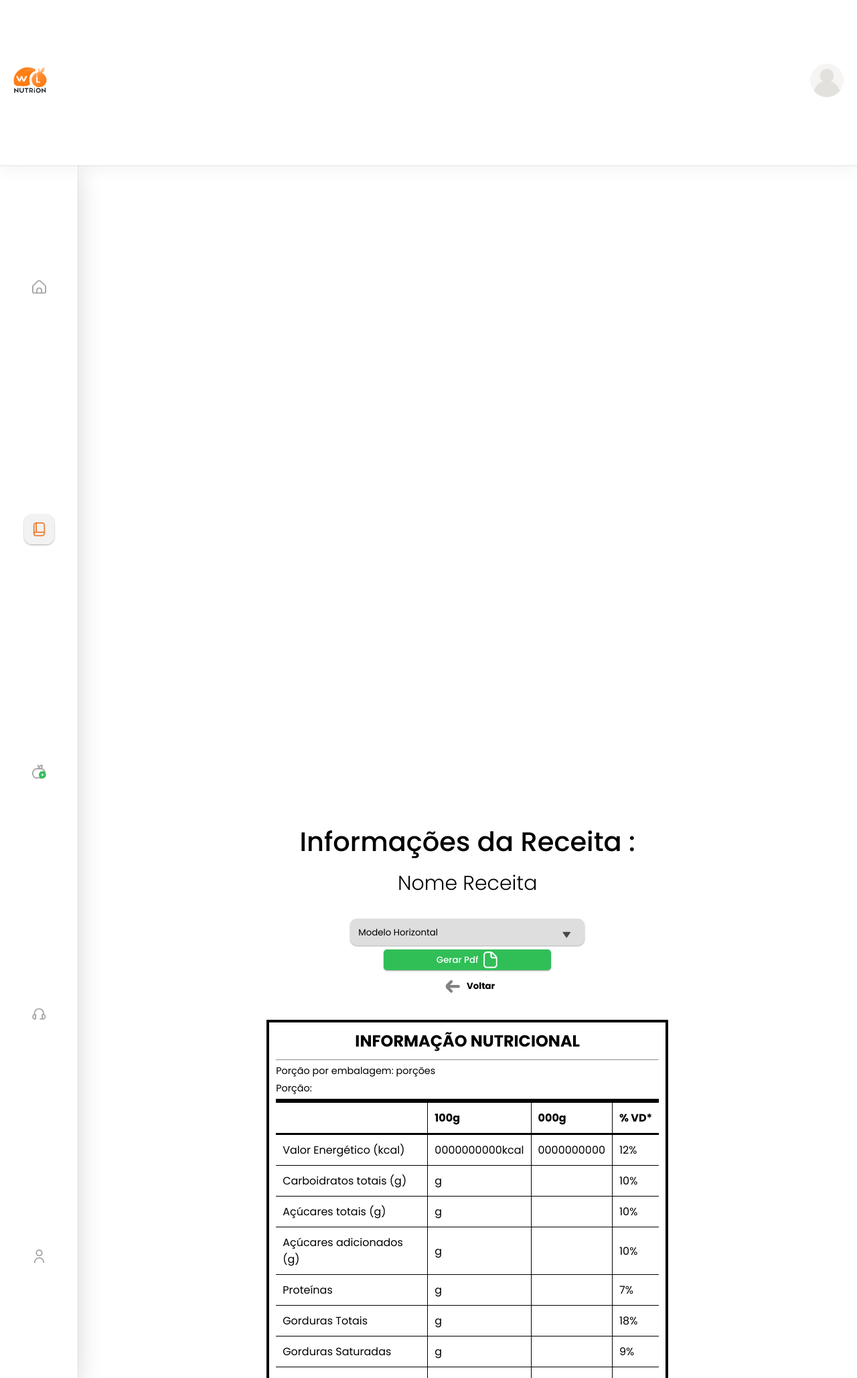
After one commit to TheJoaoVitorio/WLN-Django, a Django app: page /app/visualizareceita/ in a window 1280 px wide. The commit adds this page. Shown: the whole page at 67% size. Run offline with Django 5.2, Linux system fonts and the light colour scheme; some libraries are stand-ins or nearby versions.

Commit message:
btn_visualizarReceita

```diff
--- /dev/null
+++ b/app/templates/tabelaPreView.html
@@ -0,0 +1,217 @@
+{% load static %}
+{% load pwa %}
+{% progressive_web_app_meta %}
+<!DOCTYPE html>
+<html lang="en">
+<head>
+    <meta charset="UTF-8">
+    <meta name="viewport" content="width=device-width, initial-scale=1.0">
+    <link rel="stylesheet" href="https://cdnjs.cloudflare.com/ajax/libs/jquery/3.7.1/jquery.min.js">
+    <link href='https://unpkg.com/boxicons@2.1.4/css/boxicons.min.css' rel='stylesheet'>
+
+    <link rel="stylesheet" href="{% static 'css/tab_PreView.css'%}">
+    <link rel="stylesheet" href="{% static 'css/style.css'%}">
+    <link href="https://fonts.googleapis.com/css2?family=Poppins:ital,wght@0,100;0,200;0,300;0,400;0,500;0,600;0,700;0,800;0,900;1,100;1,200;1,300;1,400;1,500;1,600;1,700;1,800;1,900&display=swap" rel="stylesheet">
+    <link rel="shortcut icon" href="{% static 'img/short-icon.png'%}">
+
+    <title>WLN_Rotulos_ VER_VERTICAL</title>
+</head>
+<body>
+    <nav class="container-navbar">
+        <div class="navbar-content">
+            <div class="logo">
+                <a href="{% url 'home' %}">
+                    <img src="{% static 'img/logo.png'%}">
+                </a>
+            </div>
+            <div class="logo user-navbar">
+                <a href="{% url 'minha-conta' %}">
+                    <img src="{% static 'img/user.png'%}">
+                </a>
+            </div>
+        </div>
+    </nav>
+
+    <div class="container-pai-de-todos">
+        <div class="container-principal flex">
+            <div class="nav-left">
+                <div class="nav-items-lateral">
+                    <div class="item-lateral ">
+                        <a href="{% url 'home' %}">
+                            <img id="image-sidebar" src="{% static 'img/home.png'%}">
+                        </a>
+                    </div>
+
+                    <div class="item-lateral active">
+                        <a href="{% url 'receitas' %}">
+                            <img id="image-sidebar" src="{% static 'img/receita-active.png'%}">
+                        </a>
+                    </div>
+
+                    <div class="item-lateral">
+                        <a href="{% url 'meus-ingredientes' %}">
+                            <img id="image-sidebar" src="{% static 'img/ingredientes.png'%}">
+                        </a>
+                    </div>
+
+                    <div class="item-lateral">
+                        <a href="{% url 'contate-nos' %} ">
+                            <img id="image-sidebar" src="{% static 'img/fi-rr-headset.png'%}">
+                        </a>
+                    </div>
+
+                    <div class="item-lateral">
+                        <a href=" {% url 'minha-conta' %} ">
+                            <img id="image-sidebar" src="{% static 'img/fi-rr-user.png'%}">
+                        </a>
+                    </div>
+                </div>
+            </div>
+<!--############################################################ TABELA PREVIEW ############################################################################# -->
+
+            <div class="container-pai-rotulo">
+                <div id="div_campos">
+                    <div class="content-rotulos">
+                        <div><h1 class="view_text1"> Informações da Receita :</h1></div>
+                        <div class="nome_receita" ><h2 class="text_nome_receita"> Nome Receita </h2></div>
+
+                            <div class="selectModelosRotulos">
+                                <div>
+                                    <div class="div-pai-select-form4">
+                                        <select class="inputForm2 select-btn4"  id="selectOptionModeloTabela">
+                                            <option value="ModeloHorizontal">Modelo Horizontal</option>
+                                            <option value="ModeloVertical">Modelo Vertical</option>
+                                            <option value="ModeloLinear">Modelo Linear</option>
+                                        </select>
+                                        <div class="arrow-select-modelos-preview">
+                                            <i class='bx bxs-down-arrow'></i>
+                                        </div>
+                                    </div>
+                                </div>
+
+
+
+
+                        <div class="btn-submit-receita_preview">
+                            <button id="btnGerarReceita" type="submit" class="btn-verde btn-gerar-pdf">Gerar Pdf <img width="25px" src="{% static 'img/fi-rr-file.png'%}"> </button>
+                            <a class="roda_voltar_preview"   href="{% url 'receitas'%}">
+                                <button style="background: no-repeat; font-weight: 700; color: 838383;" type="button" class="btn-voltar-preview">
+
+                                    <img src="{% static 'img/fi-sr-arrow-small-right.png'%}">
+                                    Voltar
+                                </button>
+                            </a>
+                        </div>
+                    </div>
+                </div>
+
+                    <div class="tabela-nutricional-preview">
+                        <h2>INFORMAÇÃO NUTRICIONAL</h2>
+                        <hr>
+                        <p>Porção por embalagem: <span id="porcoesEmbTabela"></span> porções</p>
+                        <p>Porção: <span id="porcaoTabela"></span> <span id="medidaCaseiraTabela"></span> </p>
+                        <hr id="linhaGrossaTabelaNutricional">
+                        <table>
+                            <thead>
+                                <tr>
+                                    <th></th>
+                                    <th>100g</th>
+                                    <th>000g</th>
+                                    <th>% VD*</th>
+                                </tr>
+                            </thead>
+                            <tbody style="border: none;">
+                                <tr>
+                                    <td>Valor Energético (kcal)</td>
+                                    <td>0000000000kcal</td> <!-- kcal g -->
+                                    <td>0000000000</td>
+                                    <td>12%</td>
+                                </tr>
+                                <tr>
+                                    <td>Carboidratos totais (g)</td>
+                                    <td>g</td> <!-- carboidratos  g -->
+                                    <td></td>
+                                    <td>10%</td>
+                                </tr>
+                                <tr>
+                                    <td>Açúcares totais (g)</td>
+                                    <td>g</td> <!-- acucar totais g -->
+                                    <td></td>
+                                    <td>10%</td>
+                                </tr>
+                                <tr>
+                                    <td >Açúcares adicionados (g)</td>
+                                    <td>g</td> <!-- acucar adicionado g -->
+                                    <td></td>
+                                    <td>10%</td>
+                                </tr>
+                                <tr>
+                                    <td>Proteínas</td>
+                                    <td>g</td> <!-- proteinas g -->
+                                    <td></td>
+                                    <td>7%</td>
+                                </tr>
+                                <tr>
+                                    <td>Gorduras Totais</td>
+                                    <td>g</td> <!-- gorduras totais g -->
+                                    <td></td>
+                                    <td>18%</td>
+                                </tr>
+                                <tr>
+                                    <td>Gorduras Saturadas</td>
+                                    <td>g</td> <!-- gorduras saturadas g -->
+                                    <td></td>
+                                    <td>9%</td>
+                                </tr>
+                                <tr>
+                                    <td>Gorduras Trans</td>
+                                    <td>g</td> <!-- gorduras trans g -->
+                                    <td></td>
+                                    <td>**</td>
+                                </tr>
+                                <tr>
+                                    <td>Fibra Alimentar</td>
+                                    <td>g</td> <!-- fibra g -->
+                                    <td></td>
+                                    <td>8%</td>
+                                </tr>
+                                <tr>
+                                    <td>Sódio</td>
+                                    <td>mg</td> <!-- sodio mg -->
+                                    <td></td>
+                                    <td>12%</td>
+                                </tr>
+                            </tbody>
+                        </table>
+                        <hr id="linhaFinaTabelaNutricional">
+                        <p>*Percentual de valores diários fornecidos pela porção.</p>
+
+                        <div class="containerListaItensTabela">
+                            <div class="listaIngredientesTabela flex">
+                                <h2>INGREDIENTES:</h2>
+                                <!-- NOME DOS INGREDIENTES É ADICIONADO AQUI -->
+                            </div>
+                            <div class="listaAlergenicosTabela flex ">
+                                <h2>ALERGÊNICOS:</h2>
+                                <!-- NOME DOS ALERGENICOS É ADICIONADO AQUI -->
+
+                            </div>
+                        </div>
+                    </div>
+
+
+
+
+                </div>
+            </div>
+        </div>
+
+    </div>
+
+    <script src="https://ajax.googleapis.com/ajax/libs/jquery/5.5.1/jquery.min.js"></script>
+    <script src="https://code.jquery.com/jquery-3.2.1.slim.min.js"></script>
+    <script src="https://maxcdn.bootstrapcdn.com/bootstrap/4.0.0/js/bootstrap.min.js"></script>
+    <script src="{% static 'js/timerMessage.js' %}"></script>
+    <script src="{% static 'js/show-btn.js' %}"></script>
+</body>
+</html>
--- a/app/urls.py
+++ b/app/urls.py
@@ -2,6 +2,7 @@ from django.urls import path
 from . import views
 from usuarios.views import gerenciarConta
 from django.urls import reverse
+
 
 urlpatterns = [
     path('home/', views.home, name='home'),
@@ -12,6 +13,8 @@ urlpatterns = [
     path('criandoreceita/postReceita/',views.cadastraReceita, name='cadastra-receita'),
     path('criandoreceita/postIngredientesReceita/', views.cadastraIngredientesReceita, name='cadastra-ingredientes-receita'),
     path('criandoreceita/postAlergenicosReceita/', views.cadastraAlergenicosReceita, name='cadastra-alergenicos-receita'),
+    path('visualizareceita/',views.ver_receita, name='ver_receita_page' ),
+
 
     path('criandoreceita/getTabelaNutricional/<str:modeloTabela>', views.getTabelaNutricional, name='get-tabela-nutricional'),
 
--- a/app/views.py
+++ b/app/views.py
@@ -458,6 +458,22 @@ def editar_ingrediente(request, Ingrediente_id):
         messages.add_message(request, constants.ERROR, f"Erro inesperado: {e}")
         return redirect('/app/meusingredientes/')
 
+
+###### Funcao para alimentar a tabela de visualizar receita #######
+@login_required(login_url='/usuarios/login/')
+def visualizar_receita(request, receita_id):
+    # Busca a receita pelo ID
+    vereceita = get_object_or_404(Receita, id= receita_id)
+
+    # Renderiza a página com a receita específica
+    return render(request, 'visualizar_receita.html', {
+        {'receita': ver_receita},
+    })
+
+###### FIM Funcao para alimentar a tabela de visualizar receita #####
+
+
+
 @login_required(login_url='/usuarios/login/')
 def getMeusIngredientes(request):
     if request.user.is_authenticated:
@@ -536,3 +552,6 @@ def criarAlergenico(request):
             return
 
         return
+
+def ver_receita(request):
+    return render( request, 'tabelaPreView.html')
--- a/templates/static/css/style.css
+++ b/templates/static/css/style.css
@@ -1233,7 +1233,7 @@ img.email{
     }
 
     .tabela-nutricional tbody tr{
-        border:2px solid red;
+        /*border:2px solid red;*/
     }
 
     .tabela-nutricional tbody td {
@@ -1465,7 +1465,7 @@ th{
 
 /* BOTÃO CRIAR INGREDIENTES*/
 .btnCriarIngrediente{
-    width: 100px;
+    width: 106px;
     padding: 6px;
     cursor: pointer;
     font-weight: 600;
@@ -1818,7 +1818,7 @@ textarea:focus{
     background: #F0F0F0;
     border-radius: 6px;
 
-    max-width: 95%;
+    max-width: 85%;
     width: 400px;
     display: flex;
     justify-content: center;
--- /dev/null
+++ b/templates/static/css/tab_PreView.css
@@ -0,0 +1,182 @@
+/*STYLE SITE*/
+.container-principal {}
+/*STYLE DA TABELA VERTICAL */
+/*##################################################################################*/
+
+.logoTabela{
+
+}
+.arrow-select-modelos-preview {
+    font-size: 14px;
+    position: absolute;
+    top: 15px;
+    right: 20px;
+    color: #474747;
+}
+
+
+.nome_receita{
+    width: 100%;
+    padding: 10px;
+    text-align: center;
+    font-size: 20px;
+
+}
+.text_nome_receita{
+    font-weight: 300;
+}
+.view_text1{
+    font-weight: 500;
+    white-space:nowrap;
+}
+
+.btn-submit-receita_preview button{
+    width: 250px;
+    margin-top: 6px;
+    display: flex;
+    justify-content: center;
+    align-items: center;
+    font-weight: 500;
+    cursor: pointer;
+    gap: 5px;
+    font-family: "Poppins";
+    border: none;
+    border-radius: 5px;
+}
+.btn-voltar-preview{
+    display: flex   ;
+}
+.roda_voltar_preview{
+    text-decoration: none;
+}
+.pai-select{
+    margin-block: 25px;
+}
+.containerListaItensTabela {
+    max-width: 600px;
+    width: 100%;
+    text-align: left; /* Alinha texto à esquerda */
+    margin-top: 20px;
+}
+
+.content_dominio{
+    display:table-column;
+
+}
+.dominio{
+    text-align: end;
+    display:inline;
+    font-size: larger;
+    align-items: end;
+    align-content: end;
+}
+
+.linha_dominio{
+    font-size:40px;
+    width: 100%;
+}
+
+.content-rotulos {
+
+    display: flex;
+    font-size: 20px;
+    flex-direction: column;
+    justify-content: center;
+    align-items: center;
+    box-sizing: border-box;
+
+    max-width: 600px;
+}
+.container-pai-rotulo {
+    padding-top: 62vh;
+    width: 100%;
+    height: 88vh;
+    display: flex;
+    flex-direction: column;
+    overflow: auto;
+    justify-content: center;
+    align-items: center;
+    gap: 5px;
+}
+
+
+
+
+.tabela-nutricional-preview {
+    background-color: #fff;
+    padding: 10px;
+    /*border-radius: 10px;*/
+    /*box-shadow: 0 0 10px rgba(0, 0, 0, 0.1);*/
+    border : 4px solid;
+    width: 100%;
+    max-width: 600px;
+    margin-top: 12px;
+    margin-bottom:20px ;
+
+}
+
+.tabela-nutricional-preview h2 {
+    text-align: center;
+    margin-bottom: 10px;
+}
+
+.tabela-nutricional-preview p {
+    font-size: 0.9em;
+    text-align: left;
+    margin: 5px 0;
+}
+
+.tabela-nutricional-preview table {
+    width: 100%;
+    border-collapse: collapse;
+    border-left:none ;
+    border-right: none;
+}
+
+.tabela-nutricional-preview table th tr{
+    border: 1px solid black;
+    border-collapse: collapse;
+}
+
+.tabela-nutricional-preview thead th {
+    text-align: left;
+    padding: 10px;
+    border-bottom: solid;
+    border-left: 1px solid;
+}
+
+.tabela-nutricional-preview tbody{
+   border: none;
+    border-collapse: collapse;
+}
+
+.tabela-nutricional-preview tbody tr{
+   /* border:2px solid red;*/
+}
+.tabela-nutricional-preview thead :first-child{
+    border-left: none;
+}
+.tabela-nutricional-preview tbody td {
+    padding: 10px;
+    border-bottom: 1px solid black;
+    border-right: 1px solid black;
+    font-size: 16px;
+}
+
+.tabela-nutricional-preview tbody tr:last-child td {
+    border-bottom: none;
+}
+.tabela-nutricional-preview tbody td:last-child {
+    border-right: none;
+}
+
+.tabela-nutricional-preview tbody td:nth-child(13){
+    margin-left: 10px;
+}
+/*FIM STYLE DA VER TABELA  */
+
+/*MIDIA SCREEN*/
+@media (max-width:805px ){
+
+}
+/*##################################################################################*/
--- a/templates/static/js/c_receitaScript.js
+++ b/templates/static/js/c_receitaScript.js
@@ -35,7 +35,8 @@ prevButtonFinal.addEventListener('click', ()=>{
 
 const updateProgress = () => {
     console.log('steps.length =>' + steps.length);
-    console.log('active =>' + active);
+    console.log
+    ('active =>' + active);
 
     steps.forEach((step, i) => {
         if (i < active) {
--- a/templates/static/js/receitaAPI.js
+++ b/templates/static/js/receitaAPI.js
@@ -266,8 +266,6 @@ document.addEventListener('DOMContentLoaded', function() {
         tabelaNutricional.querySelector('tr:nth-child(9) td:nth-child(4)').textContent = `${((totais.Fibra / VD.Fibra) * 100).toFixed(2)}%`;
         tabelaNutricional.querySelector('tr:nth-child(10) td:nth-child(4)').textContent = `${((totais.Sodio / VD.Sodio) * 100).toFixed(2)}%`;
     }
-
-
     //ALERGENICOS DA RECEITA
     const ListaAlergenicos = document.getElementById('optionsAlergenicos');
     const AlergenicosDaReceita = document.querySelector('.table-alergenicos table tbody');
```
Also changed, not shown: app/templates/receitas.html (+4 -4 lines), db.sqlite3, templates/static/img/excluir_icon.png (added), templates/static/img/ver_icon.png (added).
